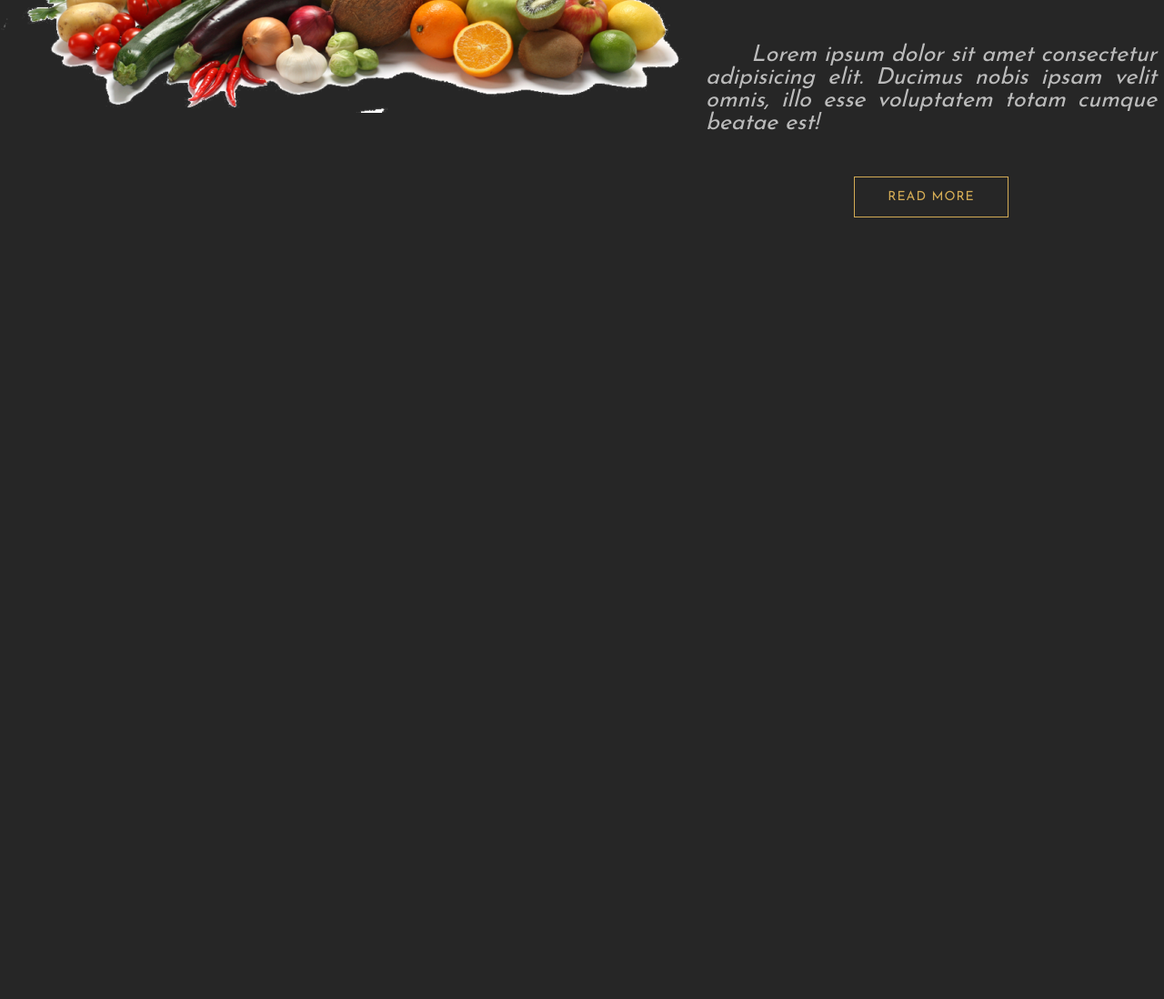
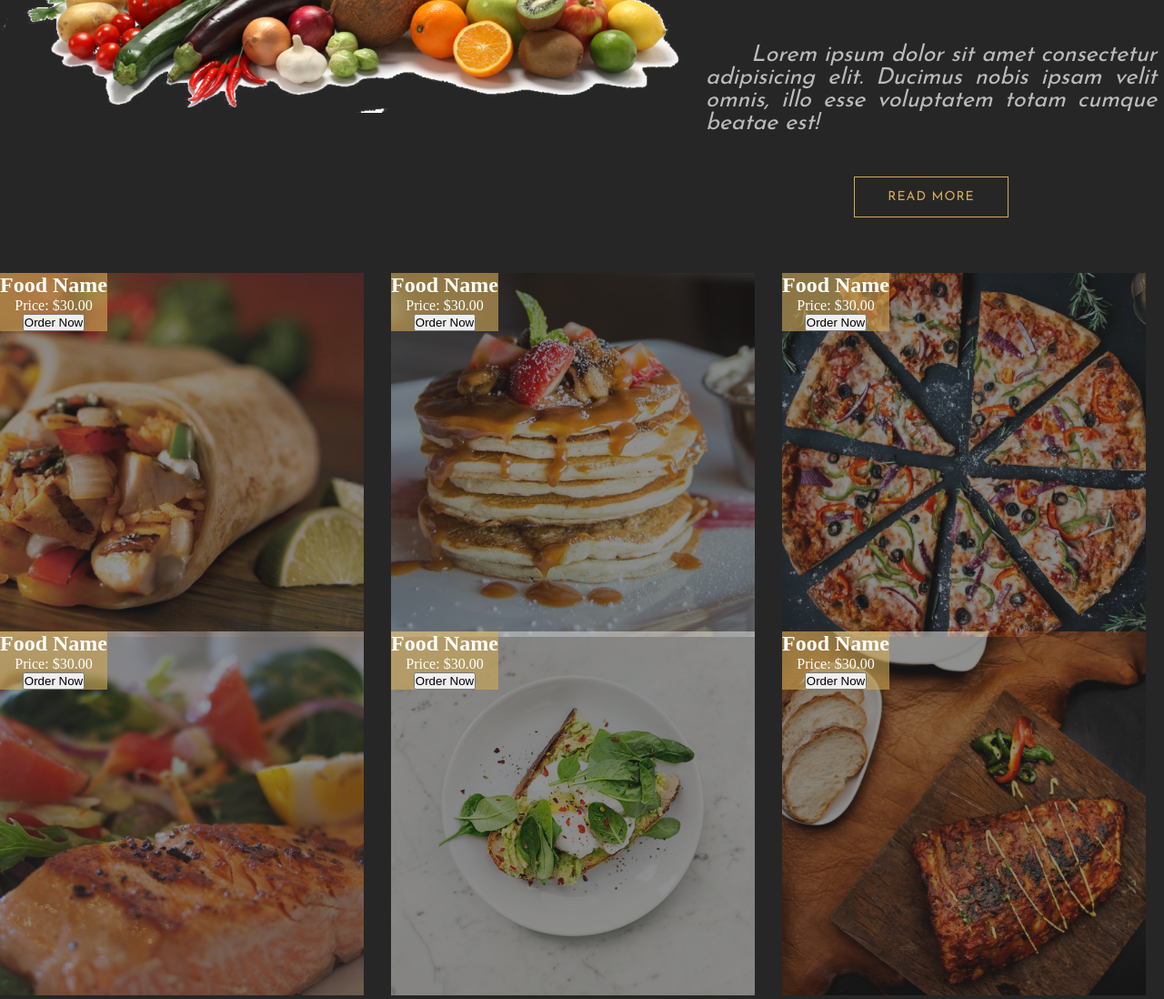
Before and after one commit to Nkugavarathan/Simple-Restaurant-Page, a website: page index.html in a window 1280 px wide. Shown: the part 1220-2318 px from the top of the page at 91% size. Before the commit the page ends 1520 px from the top, so only its background shows below. Drawn offline with nearby package versions, Linux system fonts and the light colour scheme.

Commit message:
gallery updated

```diff
--- a/index.html
+++ b/index.html
@@ -51,5 +51,59 @@
 
             </div>
         </section>
+
+        <!-- Gallery -->
+        <section class="gallery">
+            <div class="cards-wrapper">
+              <div class="card">
+                <div class="card-overlay">
+                  <h1 class="card-overlay-heading">Food Name</h1>
+                  <p class="card-overlay-paragraph">Price: $30.00</p>
+                  <button type="button" class="card-overlay-btn">Order Now</button>
+                </div>
+                <img src="images/gallery-img-1.jpeg" class="card-img" />
+              </div>
+              <div class="card">
+                <div class="card-overlay">
+                  <h1 class="card-overlay-heading">Food Name</h1>
+                  <p class="card-overlay-paragraph">Price: $30.00</p>
+                  <button type="button" class="card-overlay-btn">Order Now</button>
+                </div>
+                <img src="images/gallery-img-2.jpeg" class="card-img" />
+              </div>
+              <div class="card">
+                <div class="card-overlay">
+                  <h1 class="card-overlay-heading">Food Name</h1>
+                  <p class="card-overlay-paragraph">Price: $30.00</p>
+                  <button type="button" class="card-overlay-btn">Order Now</button>
+                </div>
+                <img src="images/gallery-img-3.jpeg" class="card-img" />
+              </div>
+              <div class="card">
+                <div class="card-overlay">
+                  <h1 class="card-overlay-heading">Food Name</h1>
+                  <p class="card-overlay-paragraph">Price: $30.00</p>
+                  <button type="button" class="card-overlay-btn">Order Now</button>
+                </div>
+                <img src="images/gallery-img-4.jpeg" class="card-img" />
+              </div>
+              <div class="card">
+                <div class="card-overlay">
+                  <h1 class="card-overlay-heading">Food Name</h1>
+                  <p class="card-overlay-paragraph">Price: $30.00</p>
+                  <button type="button" class="card-overlay-btn">Order Now</button>
+                </div>
+                <img src="images/gallery-img-5.jpeg" class="card-img" />
+              </div>
+              <div class="card">
+                <div class="card-overlay">
+                  <h1 class="card-overlay-heading">Food Name</h1>
+                  <p class="card-overlay-paragraph">Price: $30.00</p>
+                  <button type="button" class="card-overlay-btn">Order Now</button>
+                </div>
+                <img src="images/gallery-img-6.jpeg" class="card-img" />
+              </div>
+            </div>
+          </section>
   </body>
 </html>
--- a/scss/_base.scss
+++ b/scss/_base.scss
@@ -2,6 +2,7 @@ $color-dark:#262626;
 $color-black:black;
 $color-primary:#d3ab55;
 $color-secondary:#bbb;
+$color-white:#fff;
 
 $font-dancingScript:'Dancing Script',cursive;
 $font-josefinSans:'Josefin Sans',sans-serif;
--- a/scss/_components.scss
+++ b/scss/_components.scss
@@ -53,3 +53,27 @@
         color:$color-dark
     }
 }
+
+.card{
+    width: 33.3333%;
+    height: 30vw;
+    position:relative;
+
+
+    &-overlay {
+        position: absolute;
+        background-color: rgba($color-primary,.6);
+        color: $color-white;
+        z-index:1;
+        // height:300px;
+        // width: 300px;
+        @include flexcenter;
+        flex-direction: column;
+    }
+    &-img{
+        width: 400px;
+        height: 400px;
+        object-fit: cover;
+        opacity: .5;
+    }
+}
--- a/scss/_layout.scss
+++ b/scss/_layout.scss
@@ -55,3 +55,11 @@
         }
     }
 }
+
+.gallery {
+    .cards-wrapper{
+        display: grid;
+        grid-template-columns: 1fr 1fr 1fr;
+        gap: 10px;
+    }
+}
```
Also changed, not shown: css/main.css.
